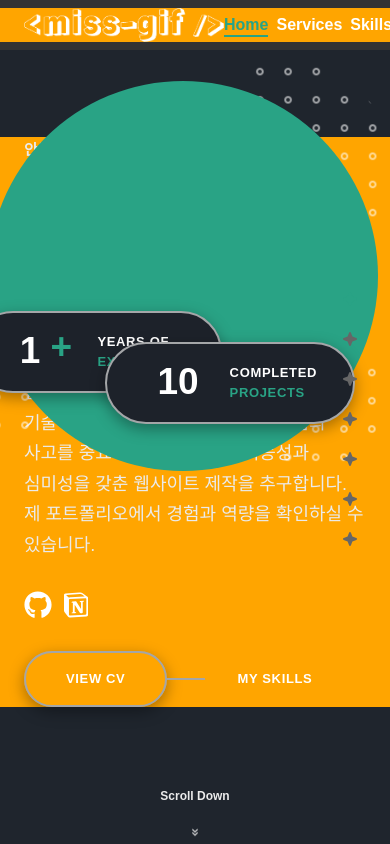
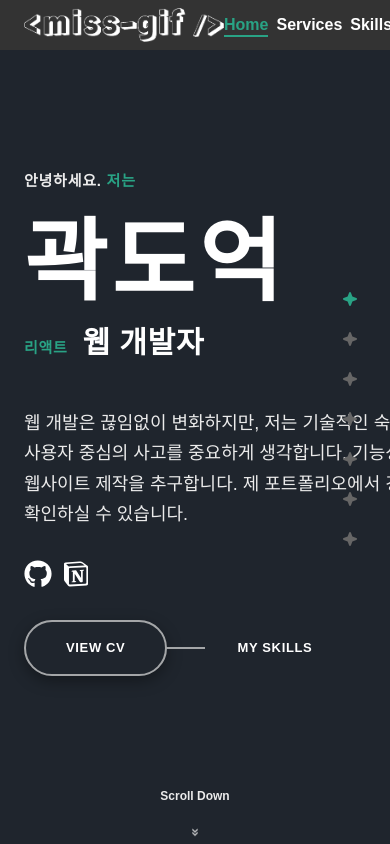
Before and after one commit to miss-gif/portfolio-final, a React (Vite) app: page / in a window 390 px wide. Shown: the top 844 px of the page. Built offline with nearby package versions, Linux system fonts and the light colour scheme.

Commit message:
Test : home 반응형 작업중

```diff
--- a/scss/variable.scss
+++ b/scss/variable.scss
@@ -78,10 +78,6 @@ p {
   max-width: $desktop;
   padding-inline: 24px;
   margin-inline: auto;
-  @include laptop {
-    max-width: $desktop;
-    background-color: orange;
-  }
 }
 
 .grid {
--- a/src/components/home/home.scss
+++ b/src/components/home/home.scss
@@ -1,6 +1,13 @@
+@import "../../../scss/breakPoint";
+
 .home {
   background-image: var(--first-gradient);
   padding-bottom: 180px;
+
+  &__left {
+    min-width: 550px;
+    width: 100%;
+  }
 
   &__wrapper {
     min-height: 100vh;
@@ -9,8 +16,12 @@
   }
 
   &__container {
+    position: relative;
+    display: flex;
+    justify-content: space-between;
+    align-items: center;
     width: 100%;
-    position: relative;
+    height: 100vh;
   }
 
   &__subtitle,
@@ -71,9 +82,7 @@
   }
 
   &__img-wrapper {
-    position: absolute;
-    top: -10%;
-    right: 12px;
+    position: relative;
     width: 100%;
     max-width: 680px;
   }
@@ -238,3 +247,15 @@
     transform: translateY(0);
   }
 }
+
+@include laptop {
+  .home {
+    &__left {
+      width: 100%;
+    }
+
+    &__img-wrapper {
+      display: none;
+    }
+  }
+}
--- a/src/components/home/index.tsx
+++ b/src/components/home/index.tsx
@@ -18,8 +18,8 @@ const Home = () => {
 
   return (
     <section className="home" id="home">
-      <div className="home__wrapper">
-        <div className="home__container container">
+      <div className="home__container container">
+        <div className="home__left">
           <p className="home__subtitle text-cs">
             안녕하세요. <span>저는</span>
           </p>
@@ -31,42 +31,9 @@ const Home = () => {
               리액트 <b>웹 개발자</b>
             </span>
           </p>
-          <div className="home__img-wrapper">
-            {/* 이미지 영역 */}
-            <div
-              className={`home__banner ${isFlipped ? "flipped" : ""}`}
-              onClick={handleBannerClick}
-              title="Click!"
-            >
-              <div className="home__banner__front">
-                <img src="" alt="" className="home__profile" />
-              </div>
-              <div className="home__banner__back">
-                <img src="" alt="" className="home__profile" />
-              </div>
-            </div>
-            <p className="home__data home__data-one">
-              <span className="text-lg">
-                1 <b>+</b>
-              </span>
-              <span className="text-sm text-cs">
-                Years of <span>Experience</span>
-              </span>
-            </p>
-
-            <p className="home__data home__data-two">
-              <span className="text-lg">10</span>
-              <span className="text-sm text-cs">
-                Completed <span>Projects</span>
-              </span>
-            </p>
-
-            <img src={shapeOne} alt="" className="shape shape__1" />
-            <img src={shapeTwo} alt="" className="shape shape__2" />
-            <img src={shapeTwo} alt="" className="shape shape__3" />
-          </div>
-
+          {/* 설명 */}
           <p className="home__text">{home.description}</p>
+          {/* 버튼2 */}
           <div className="home__socials">
             <a
               href="https://github.com/miss-gif"
@@ -85,6 +52,7 @@ const Home = () => {
               <RiNotionFill fontSize={32} />
             </a>
           </div>
+          {/* 버튼3 */}
           <div className="home__btns">
             <Link to="/cv" className="btn text-cs">
               View Cv
@@ -98,7 +66,43 @@ const Home = () => {
             </a>
           </div>
         </div>
+        <div className="home__img-wrapper">
+          {/* 이미지 영역 */}
+          <div
+            className={`home__banner ${isFlipped ? "flipped" : ""}`}
+            onClick={handleBannerClick}
+            title="Click!"
+          >
+            <div className="home__banner__front">
+              <img src="" alt="" className="home__profile" />
+            </div>
+            <div className="home__banner__back">
+              <img src="" alt="" className="home__profile" />
+            </div>
+          </div>
+          <p className="home__data home__data-one">
+            <span className="text-lg">
+              1 <b>+</b>
+            </span>
+            <span className="text-sm text-cs">
+              Years of <span>Experience</span>
+            </span>
+          </p>
+
+          <p className="home__data home__data-two">
+            <span className="text-lg">10</span>
+            <span className="text-sm text-cs">
+              Completed <span>Projects</span>
+            </span>
+          </p>
+
+          <img src={shapeOne} alt="" className="shape shape__1" />
+          <img src={shapeTwo} alt="" className="shape shape__2" />
+          <img src={shapeTwo} alt="" className="shape shape__3" />
+        </div>
       </div>
+
+      {/* 스크롤 다운 */}
       <a
         className="scroll-down"
         href="#services"
```
